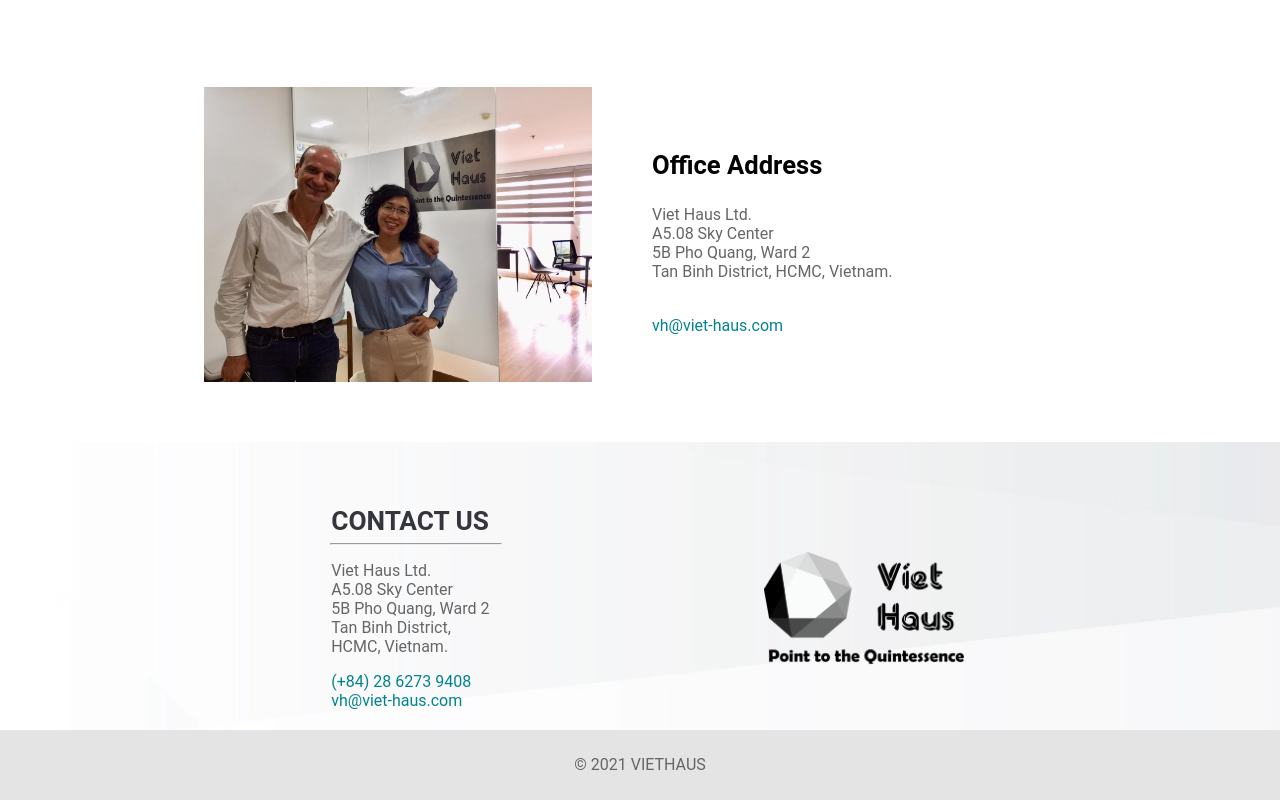
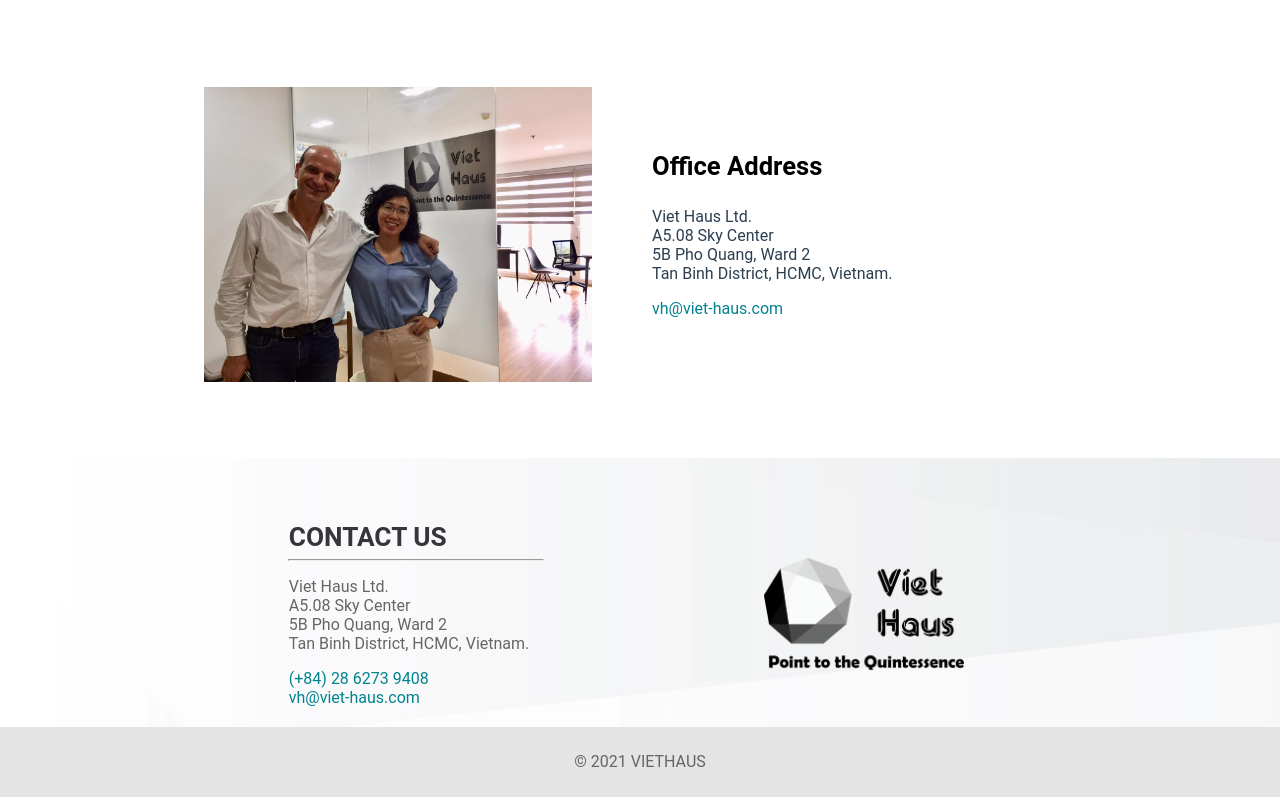
Before and after one commit to lyhaibang1994/my-project, a Vue app: page /contact in a window 1280 px wide. Shown: the part 1088-1888 px from the top of the page. Built offline with nearby package versions, Linux system fonts and the light colour scheme.

Commit message:
update part2

```diff
--- a/src/assets/css/style.css
+++ b/src/assets/css/style.css
@@ -715,7 +715,7 @@
 }
 @media (max-width: 960px) {
     .row > .col {
-        flex: 1 0 50% !important;
+        flex: 1 0 100% !important;
     }
 }
 .img-text-header {
--- a/src/components/Contact.vue
+++ b/src/components/Contact.vue
@@ -30,11 +30,12 @@
           <div class="col col-text">
             <p class="home-title" style="color: #000">Office Address</p>
             <address>
-              <p>Viet Haus Ltd.<br>A5.08 Sky Center<br>5B Pho Quang, Ward 2<br>Tan Binh District, HCMC, Vietnam.</p>
-              <br>
-              <a href="mailto:vh@viet-haus.com">
-                  vh@viet-haus.com
-              </a>
+              <span>Viet Haus Ltd.<br>A5.08 Sky Center<br>5B Pho Quang, Ward 2<br>Tan Binh District, HCMC, Vietnam.</span>
+              <p>
+                <a href="mailto:vh@viet-haus.com">
+                    vh@viet-haus.com
+                </a>
+              </p>
             </address>
           </div>
         </div>
--- a/src/components/NewInsight.vue
+++ b/src/components/NewInsight.vue
@@ -49,10 +49,3 @@
 
 <style src="@/assets/css/materialize.min.css" scoped></style>
 <style src="@/assets/css/style.css" scoped></style>
-<style scoped>
-@media(max-width: 550px) {
-  img {
-    width: 100%;
-  }
-}
-</style>
--- a/src/components/Root.vue
+++ b/src/components/Root.vue
@@ -98,6 +98,7 @@
 }
 .page-footer {
   background: url("../assets/img/Our-company/Geometric_abstract_grey_background_for_bussines_templates_website_wallpapers.webp");
+  margin-top: 1rem;
 }
 .page-footer .col-image {
   margin: auto;
@@ -107,19 +108,19 @@
 .hr-contact {
   margin: auto;
   display: block;
-  width: 40%;
+  width: 60%;
 }
 address {
   text-align: left;
   margin: auto;
   display: block;
-  width: 40%;
+  width: 60%;
 }
 .page-footer h5 {
   text-align: left;
   margin: auto;
   display: block;
-  width: 40%;
+  width: 60%;
   margin-bottom: 7px;
 }
 </style>
```
